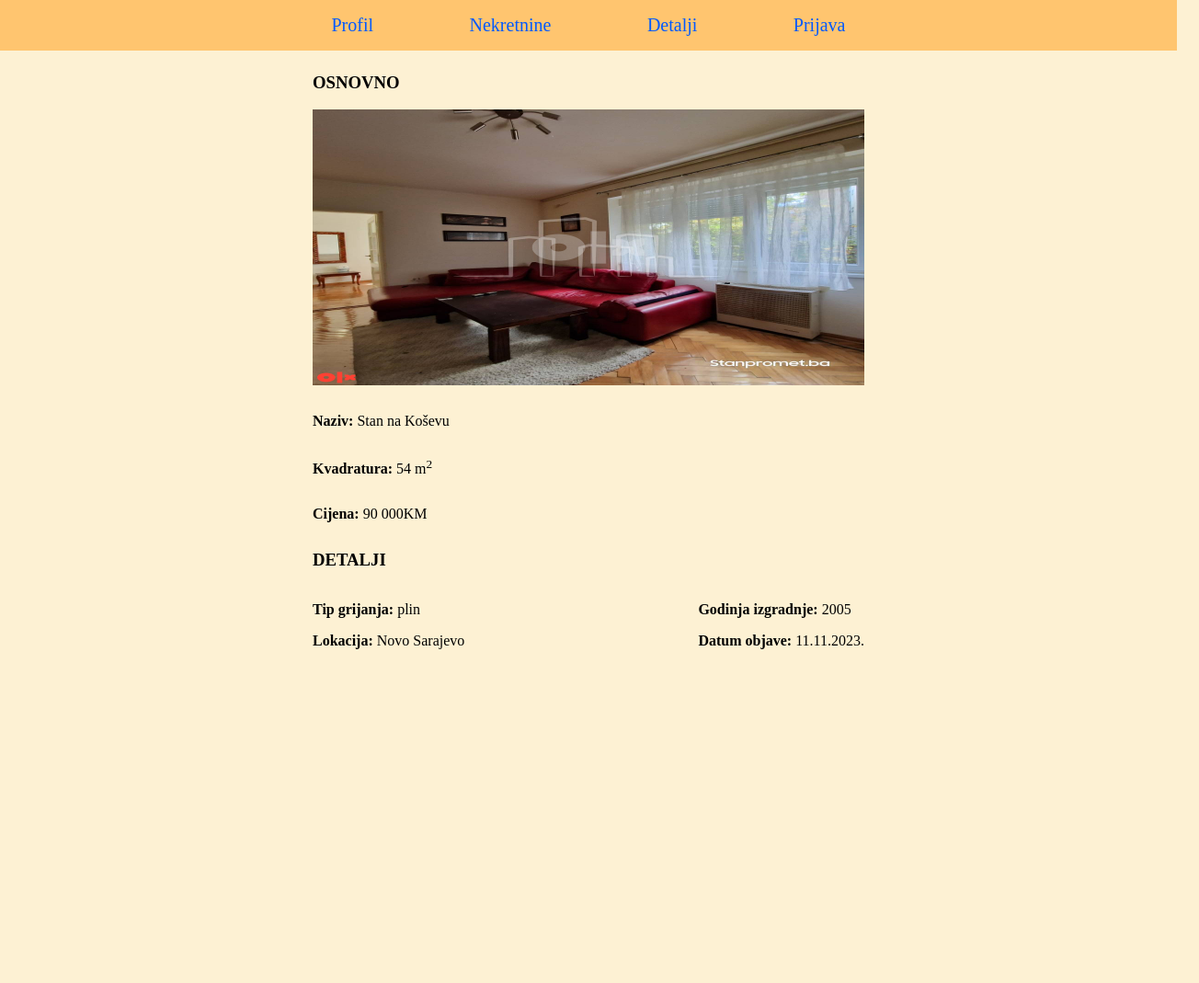
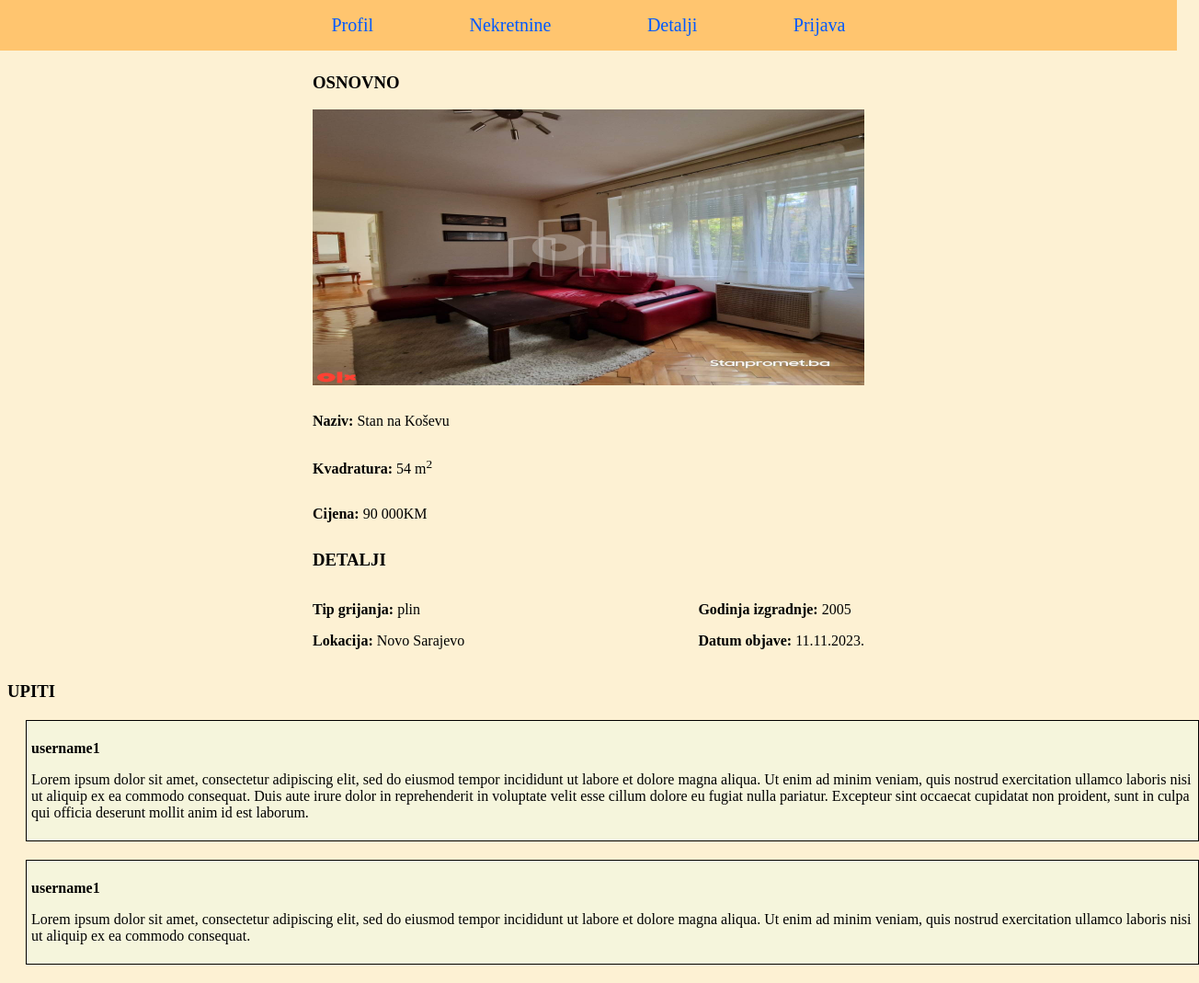
Before and after one commit to fahretf/WT2023-Mea, a plain HTML site: page html/detalji.html in a window 1280 px wide. Shown: the whole page at 92% size, 1304 px wide, since content can reach past the window. Before the commit the page ends 800 px from the top, so only its background shows below. Drawn offline with Linux system fonts and the light colour scheme.

Commit message:
dodani upiti

```diff
--- a/css/detalji.css
+++ b/css/detalji.css
@@ -21,8 +21,12 @@
 }
 
 .pitanje{
+    display: flex;
+    align-items:center;
+    justify-content: center;
     background-color: beige;
     border: 1px solid;
     margin:20px;
-    width: 60%;
+    width: 100%;
+    padding: 5px;
 }
--- a/html/detalji.html
+++ b/html/detalji.html
@@ -43,11 +43,40 @@
             </div>
           </div>
         </div>
+      </div>
+    </div>
 
     <div id="upiti">
-        <h3></h3>
+      <h3><b>UPITI</b></h3>
+      <div class="pitanje">
+        <div>
+          <div>
+            <p><b>username1</b></p>
+            <p>
+              Lorem ipsum dolor sit amet, consectetur adipiscing elit, sed do
+              eiusmod tempor incididunt ut labore et dolore magna aliqua. Ut
+              enim ad minim veniam, quis nostrud exercitation ullamco laboris
+              nisi ut aliquip ex ea commodo consequat. Duis aute irure dolor in
+              reprehenderit in voluptate velit esse cillum dolore eu fugiat
+              nulla pariatur. Excepteur sint occaecat cupidatat non proident,
+              sunt in culpa qui officia deserunt mollit anim id est laborum.
+            </p>
           </div>
-
+        </div>
+      </div>
+      <div class="pitanje">
+        <div>
+          <div>
+            <p><b>username1</b></p>
+            <p>
+              Lorem ipsum dolor sit amet, consectetur adipiscing elit, sed do
+              eiusmod tempor incididunt ut labore et dolore magna aliqua. Ut
+              enim ad minim veniam, quis nostrud exercitation ullamco laboris
+              nisi ut aliquip ex ea commodo consequat.
+            </p>
+          </div>
+        </div>
+      </div>
     </div>
   </body>
 </html>
```
Lines whose indentation alone changed are shown as unchanged.
